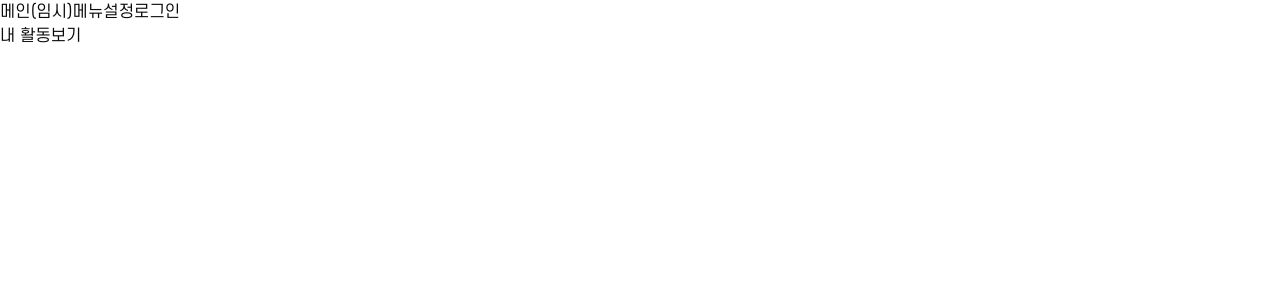
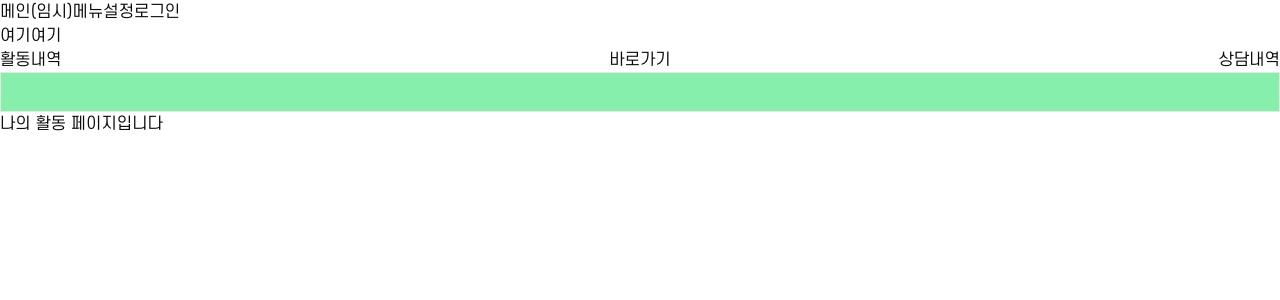
Before and after one commit to Hanaro-Trolly/ONE-HADA, a Next.js app in the folder one-hada/: page /activity in a window 1280 px wide. Shown: the top 300 px of the page. Built offline with nearby package versions, Linux system fonts and the light colour scheme; no server answers.

Commit message:
feat: 나의 활동에 Parallel 설정

```diff
--- /dev/null
+++ b/one-hada/app/activity/@tabs/consultations/page.tsx
@@ -0,0 +1,3 @@
+export default function ConsultationsPage() {
+  return <>상담내역</>;
+}
--- /dev/null
+++ b/one-hada/app/activity/@tabs/history/page.tsx
@@ -0,0 +1,3 @@
+export default function HistoryPage() {
+  return <>활동내역</>;
+}
--- /dev/null
+++ b/one-hada/app/activity/@tabs/shortcut/page.tsx
@@ -0,0 +1,3 @@
+export default function ShortCutPage() {
+  return <>바로가기</>;
+}
--- /dev/null
+++ b/one-hada/app/activity/default.tsx
@@ -0,0 +1,3 @@
+export default function DefaultActivity() {
+  return <>기본 나의 활동</>;
+}
--- /dev/null
+++ b/one-hada/app/activity/layout.tsx
@@ -0,0 +1,28 @@
+import Link from 'next/link';
+
+export default function ActivityLayout({
+  children,
+  tabs,
+}: {
+  children: React.ReactNode;
+  tabs: React.ReactNode;
+}) {
+  return (
+    <div>
+      <div>여기여기</div>
+      <ul className='flex justify-between'>
+        <li>
+          <Link href='/activity/history'>활동내역</Link>
+        </li>
+        <li>
+          <Link href='/activity/shortcut'>바로가기</Link>
+        </li>
+        <li>
+          <Link href='/activity/consultations'>상담내역</Link>
+        </li>
+      </ul>
+      <div className='border bg-green-300 h-10'>{tabs}</div>
+      {children}
+    </div>
+  );
+}
--- a/one-hada/app/activity/page.tsx
+++ b/one-hada/app/activity/page.tsx
@@ -1,3 +1,3 @@
 export default function ActivityPage() {
-  return <div>내 활동보기</div>;
+  return <div>나의 활동 페이지입니다</div>;
 }
```
Also changed, not shown: 1 other file (tests, documents, lock files or other folders).
